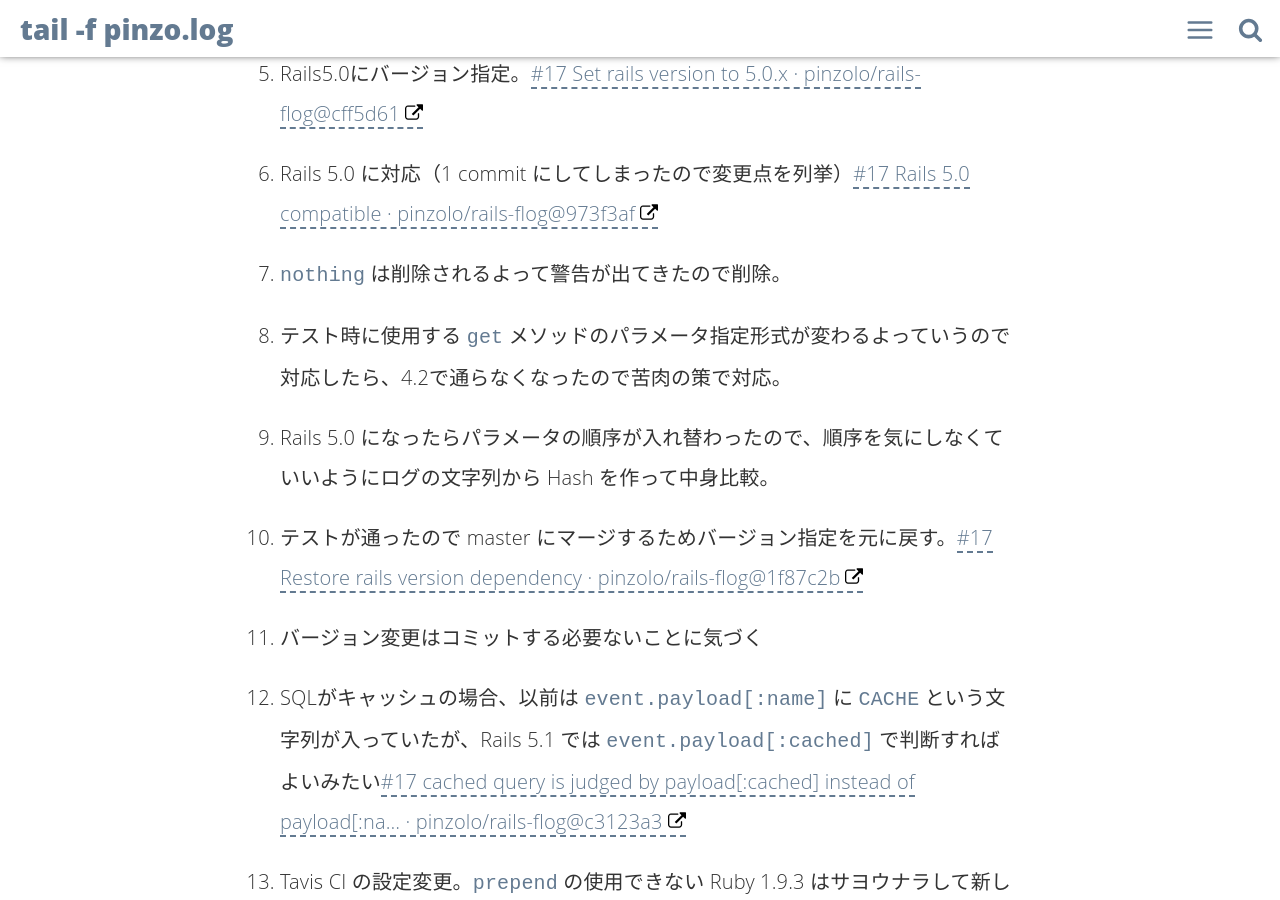
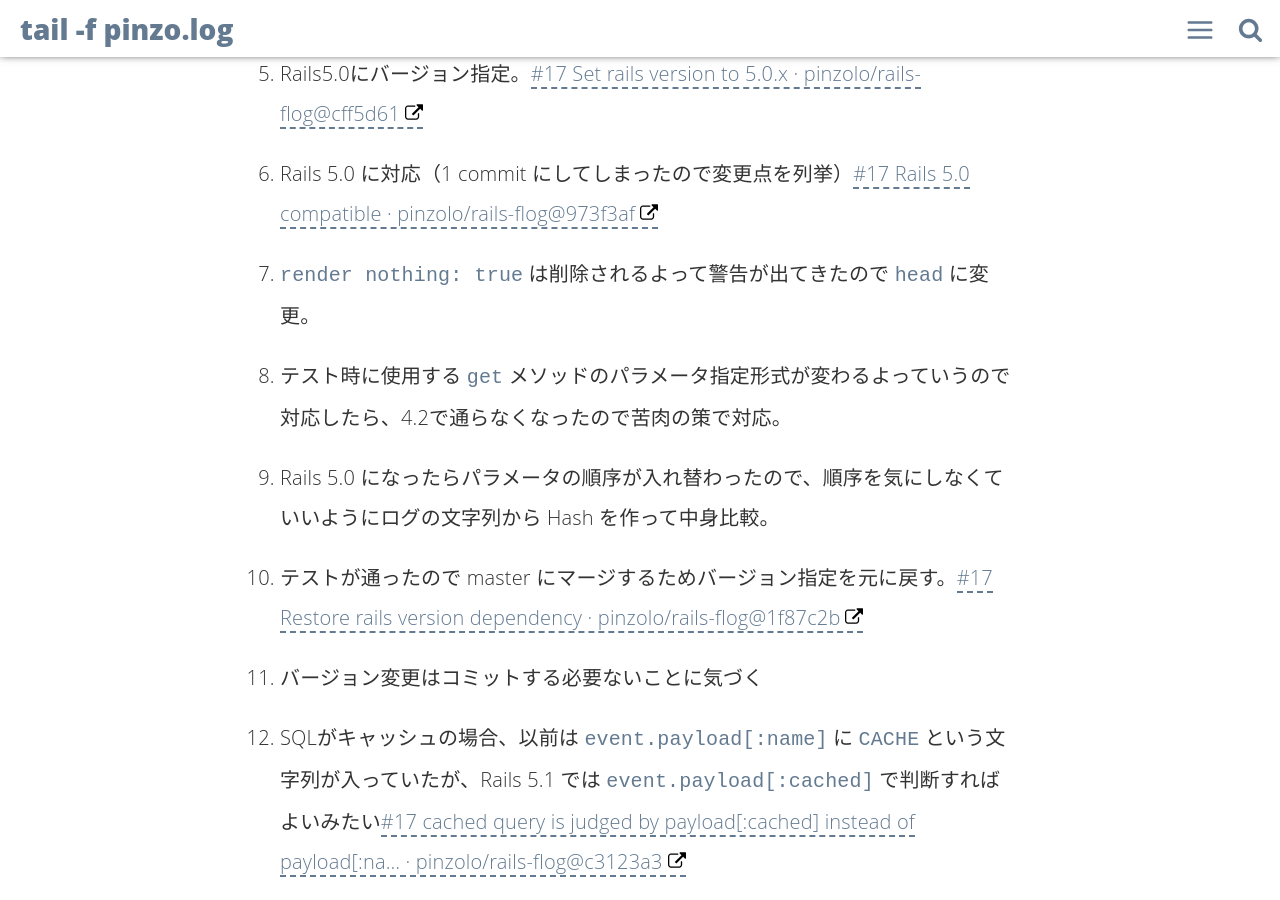
Before and after one commit to pinzolo/pinzolo.github.io, a Jekyll site: the page built from _posts/2017-10-01-update-rails-flog-to-v1_4_0.md, in a window 1280 px wide and 900 px high, scrolled down 1342 px. Built offline with Jekyll 4.4.1, drawn with Linux system fonts in a browser that asks for light colours.

Commit message:
Update today's post

```diff
--- a/_posts/2017-10-01-update-rails-flog-to-v1_4_0.md
+++ b/_posts/2017-10-01-update-rails-flog-to-v1_4_0.md
@@ -22,7 +22,7 @@ tags:
 1. テストが通ったので master にマージするためバージョン指定を元に戻す。[\#17 Restore dependency version · pinzolo/rails\-flog@bad5a46](https://github.com/pinzolo/rails-flog/commit/bad5a4662ee894654e958b012cb9c26298a69f9a)
 1. Rails5.0にバージョン指定。[\#17 Set rails version to 5\.0\.x · pinzolo/rails\-flog@cff5d61](https://github.com/pinzolo/rails-flog/commit/cff5d617c4d226e9a734c082fc625764f0da6cac)
 1. Rails 5.0 に対応（1 commit にしてしまったので変更点を列挙）[\#17 Rails 5\.0 compatible · pinzolo/rails\-flog@973f3af](https://github.com/pinzolo/rails-flog/commit/973f3af19572559329f88a12a92068452746c7bc)
-  1. `nothing` は削除されるよって警告が出てきたので削除。
+  1. `render nothing: true` は削除されるよって警告が出てきたので `head` に変更。
   1. テスト時に使用する `get` メソッドのパラメータ指定形式が変わるよっていうので対応したら、4.2で通らなくなったので苦肉の策で対応。
   1. Rails 5.0 になったらパラメータの順序が入れ替わったので、順序を気にしなくていいようにログの文字列から Hash を作って中身比較。
 1. テストが通ったので master にマージするためバージョン指定を元に戻す。[\#17 Restore rails version dependency · pinzolo/rails\-flog@1f87c2b](https://github.com/pinzolo/rails-flog/commit/1f87c2b1d17b5b7f90f618930bc1f1dee3f7915c)
```
